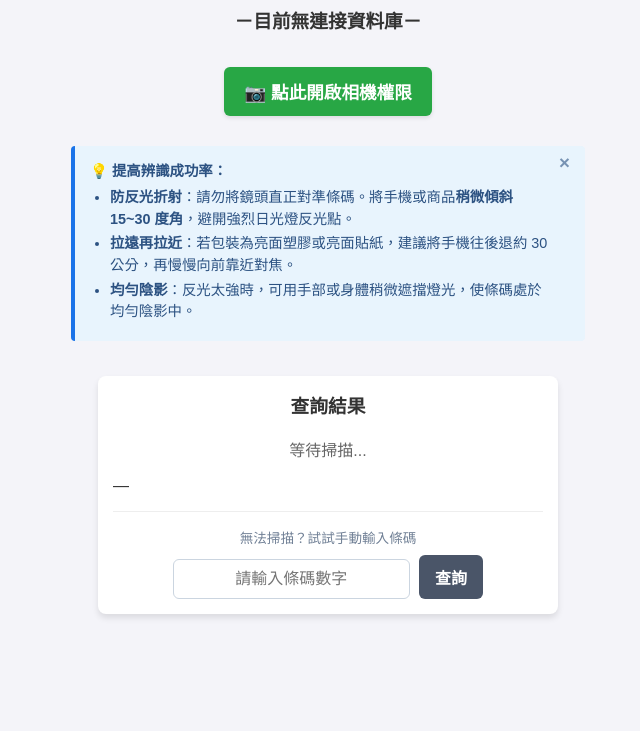
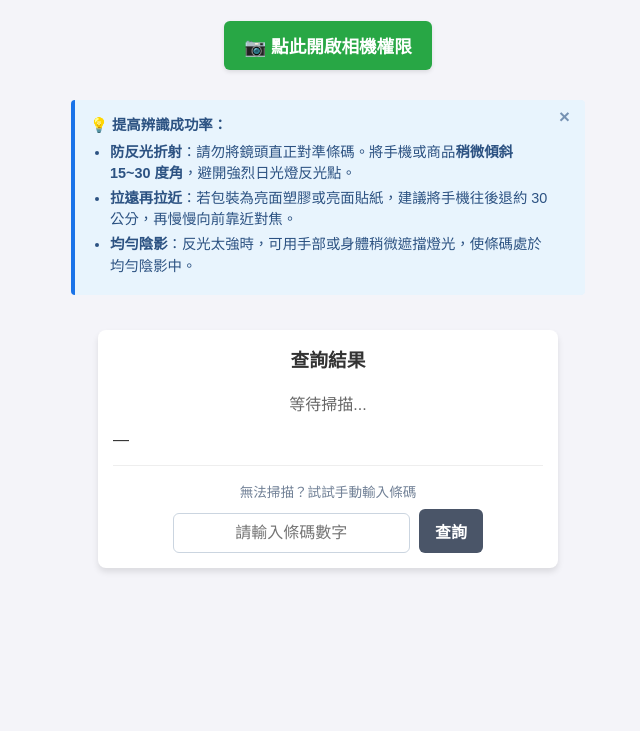
Before and after one commit to jyhuang223/barcode-scanner, a plain HTML site: page index.html in a window 1280 px wide. Shown: the part 69-800 px from the top of the page, without its empty margins (312-952 px from the left). Drawn offline with Linux system fonts and the light colour scheme; a script that the page names is missing.

```diff
--- a/index.html
+++ b/index.html
@@ -231,7 +231,6 @@
 <body>
 
     <h2>產品定價查詢</h2>
-    <h3>－目前無連接資料庫－</h3>
 
     <!-- 手動開啟相機按鈕：當瀏覽器阻擋自動開啟相機時，提供使用者主動點擊觸發權限請求 -->
     <button id="start-camera-btn" class="btn-green" onclick="initScanner()">📷 點此開啟相機權限</button>
```
